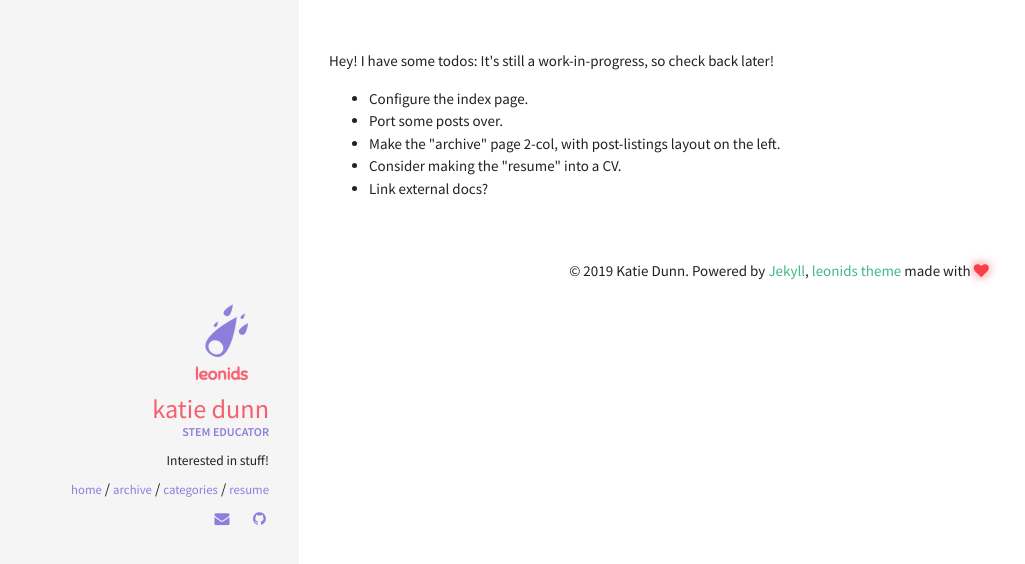
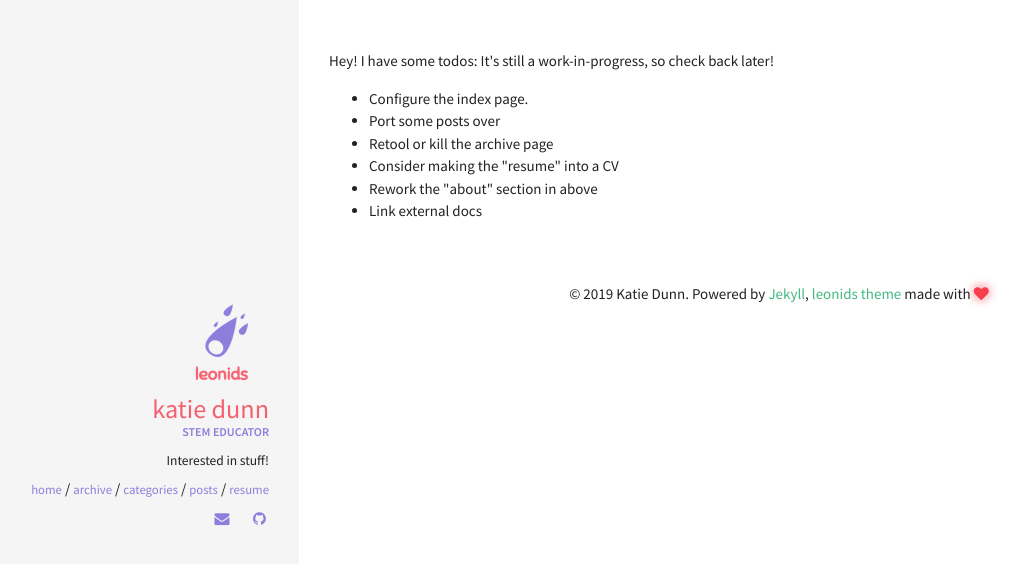
Before and after one commit to katiehdunn/katiehdunn.github.io, a Jekyll site: the page built from index.html, in a window 1280 px wide. Shown: the top 564 px of the page, without its empty margins (21-1046 px from the left). Built offline with Jekyll 4.4.1, drawn with Linux system fonts in a browser that asks for light colours.

Commit message:
todo list, post feed

```diff
--- a/index.html
+++ b/index.html
@@ -10,8 +10,9 @@ It's still a work-in-progress, so check back later!
 
 <ul>
 	<li>Configure the index page.</li>
-	<li>Port some posts over.</li>
-	<li>Make the "archive" page 2-col, with post-listings layout on the left.</li>
-	<li>Consider making the "resume" into a CV.</li>
-	<li>Link external docs?</li>
+	<li>Port some posts over</li>
+	<li>Retool or kill the archive page</li>
+	<li>Consider making the "resume" into a CV</li>
+	<li>Rework the "about" section in above</li>
+	<li>Link external docs</li>
 </ul>
--- /dev/null
+++ b/posts.html
@@ -0,0 +1,5 @@
+---
+layout: post_listing
+title: posts
+permalink: /posts/
+---
```
Also changed, not shown: LICENSE.txt.
